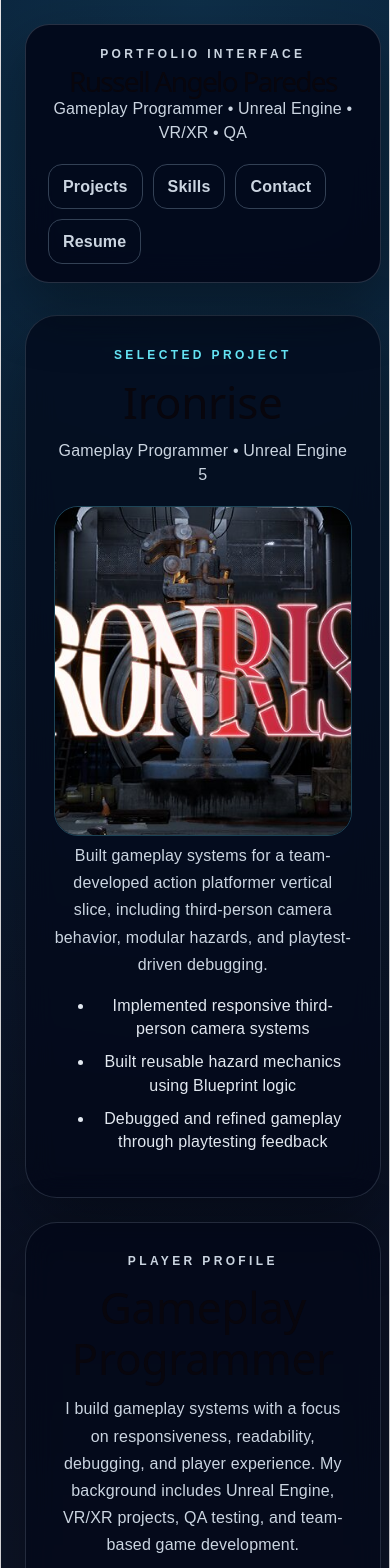
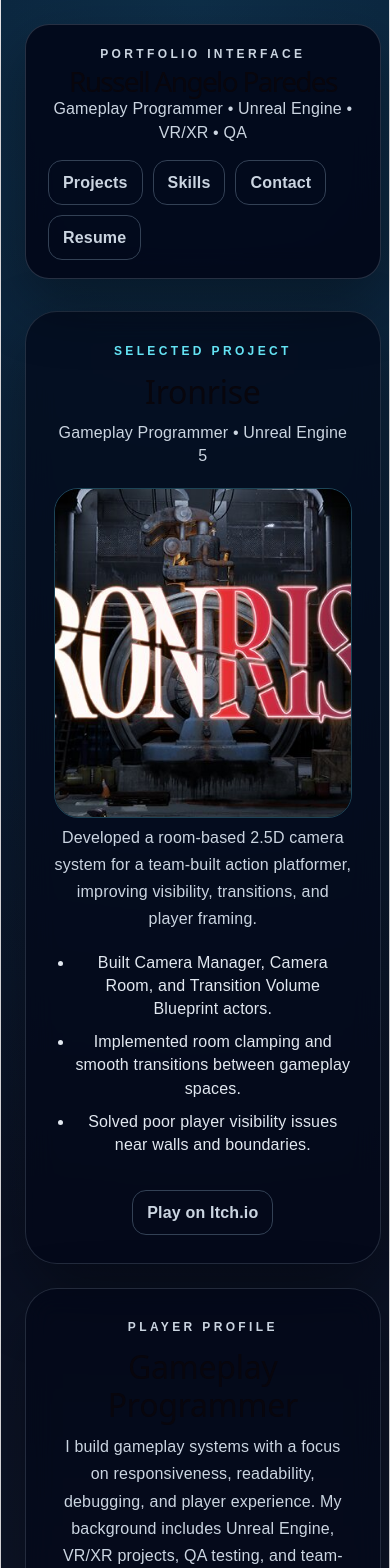
Before and after one commit to Tsurei/Portfolio, a React (Vite) app: page / in a window 390 px wide. Shown: the top 1568 px of the page. Built offline with nearby package versions, Linux system fonts and the light colour scheme.

Commit message:
Adjusted project descriptions and added Itch links

```diff
--- a/src/App.css
+++ b/src/App.css
@@ -23,6 +23,8 @@ a {
     margin: 0 auto;
     padding: 24px;
 }
+
+/* ---------- TOP HUD ---------- */
 
 .hud {
     position: sticky;
@@ -66,19 +68,25 @@ nav {
 }
 
     nav a,
-    .contact-links a {
+    .contact-links a,
+    .itch-link {
         padding: 10px 14px;
         border: 1px solid #334155;
         border-radius: 14px;
         color: #cbd5e1;
         font-weight: 800;
+        transition: 0.2s ease;
     }
 
         nav a:hover,
-        .contact-links a:hover {
+        .contact-links a:hover,
+        .itch-link:hover {
             border-color: #67e8f9;
             color: #67e8f9;
+            background: rgba(103, 232, 249, 0.08);
         }
+
+/* ---------- MAIN SHOWCASE ---------- */
 
 .showcase {
     display: grid;
@@ -131,10 +139,22 @@ nav {
     line-height: 1.7;
 }
 
+.selected-card ul {
+    margin-top: 18px;
+    padding-left: 20px;
+}
+
 .selected-card li {
     margin: 10px 0;
     color: #e2e8f0;
 }
+
+.itch-link {
+    display: inline-block;
+    margin-top: 18px;
+}
+
+/* ---------- PROFILE STATS ---------- */
 
 .stats {
     display: grid;
@@ -160,6 +180,8 @@ nav {
         color: #94a3b8;
         font-size: 12px;
     }
+
+/* ---------- CARD HAND ---------- */
 
 .hand-section {
     margin-top: 48px;
@@ -231,10 +253,17 @@ nav {
     font-size: 14px;
 }
 
-.tags {
+/* ---------- TAGS ---------- */
+
+.tags,
+.skill-grid,
+.contact-links {
     display: flex;
     flex-wrap: wrap;
-    gap: 7px;
+    gap: 8px;
+}
+
+.tags {
     margin-top: 14px;
 }
 
@@ -248,6 +277,8 @@ nav {
         font-size: 12px;
         font-weight: 700;
     }
+
+/* ---------- SKILLS ---------- */
 
 .skills,
 .contact {
@@ -266,22 +297,26 @@ nav {
         padding: 16px;
     }
 
+/* ---------- CONTACT ---------- */
+
 .contact-links {
-    display: flex;
-    flex-wrap: wrap;
-    gap: 12px;
     margin-top: 20px;
 }
+
+/* ---------- MOBILE ---------- */
 
 @media (max-width: 900px) {
     .hud,
     .showcase {
-        flex-direction: column;
-        grid-template-columns: 1fr;
+        display: block;
     }
 
-    .hud {
-        align-items: flex-start;
+        .hud nav {
+            margin-top: 16px;
+        }
+
+    .about-panel {
+        margin-top: 24px;
     }
 
     .card-hand {
@@ -298,4 +333,11 @@ nav {
     .skill-grid {
         grid-template-columns: 1fr;
     }
+
+    .selected-card h2,
+    .about-panel h2,
+    .skills h2,
+    .contact h2 {
+        font-size: 32px;
+    }
 }
--- a/src/App.jsx
+++ b/src/App.jsx
@@ -9,43 +9,48 @@ const projects = [
         engine: "Unreal Engine 5",
         rarity: "Legendary",
         image: "/ironrise.jpg",
-        tags: ["Camera Systems", "Hazards", "Blueprints"],
+        itch: "https://aidendes.itch.io/iron-rise",
+        tags: ["Camera Systems", "Gameplay", "Blueprints"],
         description:
-            "Built gameplay systems for a team-developed action platformer vertical slice, including third-person camera behavior, modular hazards, and playtest-driven debugging.",
+            "Developed a room-based 2.5D camera system for a team-built action platformer, improving visibility, transitions, and player framing.",
         bullets: [
-            "Implemented responsive third-person camera systems",
-            "Built reusable hazard mechanics using Blueprint logic",
-            "Debugged and refined gameplay through playtesting feedback",
+            "Built Camera Manager, Camera Room, and Transition Volume Blueprint actors.",
+            "Implemented room clamping and smooth transitions between gameplay spaces.",
+            "Solved poor player visibility issues near walls and boundaries.",
         ],
     },
+
     {
         title: "Shipwreck",
         role: "VR Gameplay Programmer",
         engine: "Unreal Engine 5",
         rarity: "Epic",
         image: "/shipwreck.jpg",
-        tags: ["VR", "Target Systems", "Math Movement"],
+        itch: "https://aidendes.itch.io/shipwreck",
+        tags: ["VR", "Target Systems", "OOP"],
         description:
-            "Created VR target systems, spawning rules, and score-driven gameplay using math-based movement patterns.",
+            "Created a modular VR target system with configurable spawning and inheritance-based target classes.",
         bullets: [
-            "Built modular target behavior systems",
-            "Used math and interpolation for readable movement",
-            "Created spawning rules to support pacing and scoring",
+            "Built spawner actors with editable spawn points and pacing controls.",
+            "Created reusable target base classes with child Blueprint inheritance.",
+            "Implemented math-based movement patterns and integrated with gameplay systems.",
         ],
     },
+
     {
         title: "Trash Out!",
-        role: "VR Developer",
+        role: "VR Gameplay Programmer",
         engine: "Unreal Engine 5",
-        rarity: "Rare",
+        rarity: "Epic",
         image: "/trashout.jpg",
-        tags: ["VR Interaction", "Gameplay", "Testing"],
+        itch: "https://raikabe.itch.io/trash-out",
+        tags: ["VR Physics", "Interaction", "Gameplay"],
         description:
-            "Developed VR gameplay interactions focused on player feedback, usability, and immersive design.",
+            "Developed a VR rope magnet mechanic using custom physics and object attraction systems.",
         bullets: [
-            "Worked on VR interaction and gameplay flow",
-            "Tested and refined player experience",
-            "Improved usability through iteration",
+            "Created rope magnet tool using custom Blender assets.",
+            "Built VR hand controls for natural rope movement and interaction.",
+            "Designed magnetic pickup systems for underwater retrieval gameplay.",
         ],
     },
 ];
@@ -66,7 +71,9 @@ function App() {
                     <a href="#projects">Projects</a>
                     <a href="#skills">Skills</a>
                     <a href="#contact">Contact</a>
-                    <a href="/resume.pdf" target="_blank">Resume</a>
+                    <a href="/resume.pdf" target="_blank" rel="noreferrer">
+                        Resume
+                    </a>
                 </nav>
             </header>
 
@@ -74,7 +81,9 @@ function App() {
                 <div className="selected-card">
                     <p className="eyebrow">Selected Project</p>
                     <h2>{selected.title}</h2>
-                    <p className="subtitle">{selected.role} • {selected.engine}</p>
+                    <p className="subtitle">
+                        {selected.role} • {selected.engine}
+                    </p>
 
                     <img src={selected.image} alt={selected.title} />
 
@@ -85,21 +94,43 @@ function App() {
                             <li key={bullet}>{bullet}</li>
                         ))}
                     </ul>
+
+                    <a
+                        href={selected.itch}
+                        target="_blank"
+                        rel="noopener noreferrer"
+                        className="itch-link"
+                    >
+                        Play on Itch.io
+                    </a>
                 </div>
 
                 <div className="about-panel">
                     <p className="eyebrow">Player Profile</p>
                     <h2>Gameplay Programmer</h2>
+
                     <p>
-                        I build gameplay systems with a focus on responsiveness, readability,
-                        debugging, and player experience. My background includes Unreal Engine,
-                        VR/XR projects, QA testing, and team-based game development.
+                        I build gameplay systems with a focus on responsiveness,
+                        readability, debugging, and player experience. My background
+                        includes Unreal Engine, VR/XR projects, QA testing, and team-based
+                        game development.
                     </p>
 
                     <div className="stats">
-                        <div><strong>3</strong><span>Projects</span></div>
-                        <div><strong>UE5</strong><span>Engine</span></div>
-                        <div><strong>QA</strong><span>Experience</span></div>
+                        <div>
+                            <strong>3</strong>
+                            <span>Projects</span>
+                        </div>
+
+                        <div>
+                            <strong>UE5</strong>
+                            <span>Engine</span>
+                        </div>
+
+                        <div>
+                            <strong>QA</strong>
+                            <span>Experience</span>
+                        </div>
                     </div>
                 </div>
             </section>
@@ -111,7 +142,8 @@ function App() {
                     {projects.map((project, index) => (
                         <motion.button
                             key={project.title}
-                            className={`project-card ${selected.title === project.title ? "active" : ""}`}
+                            className={`project-card ${selected.title === project.title ? "active" : ""
+                                }`}
                             onClick={() => setSelected(project)}
                             whileHover={{ y: -28, scale: 1.05 }}
                             style={{ rotate: `${(index - 1) * 7}deg` }}
@@ -156,12 +188,20 @@ function App() {
             <section id="contact" className="contact">
                 <p className="eyebrow">Start Match</p>
                 <h2>Let’s connect</h2>
-                <p>Open to junior gameplay programming, QA, VR/XR, and technical design opportunities.</p>
+
+                <p>
+                    Open to junior gameplay programming, QA, VR/XR, and technical design
+                    opportunities.
+                </p>
 
                 <div className="contact-links">
                     <a href="mailto:russpared@gmail.com">russpared@gmail.com</a>
-                    <a href="#">LinkedIn</a>
-                    <a href="#">GitHub</a>
+                    <a href="https://www.linkedin.com/in/russell-paredes-5b6348232/" target="_blank">
+                        LinkedIn
+                    </a>
+                    <a href="https://github.com/Tsurei" target="_blank">
+                        GitHub
+                    </a>
                 </div>
             </section>
         </main>
```
